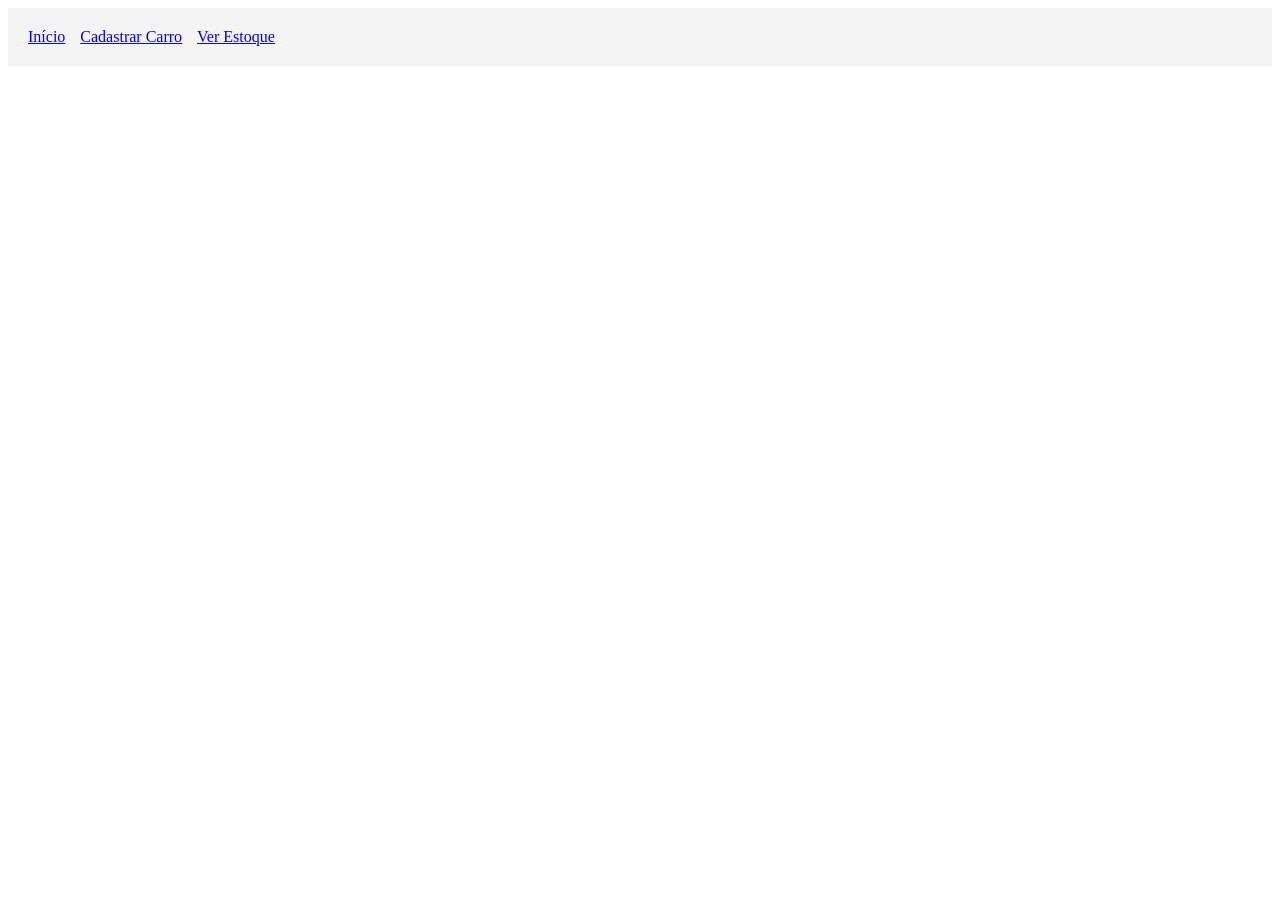
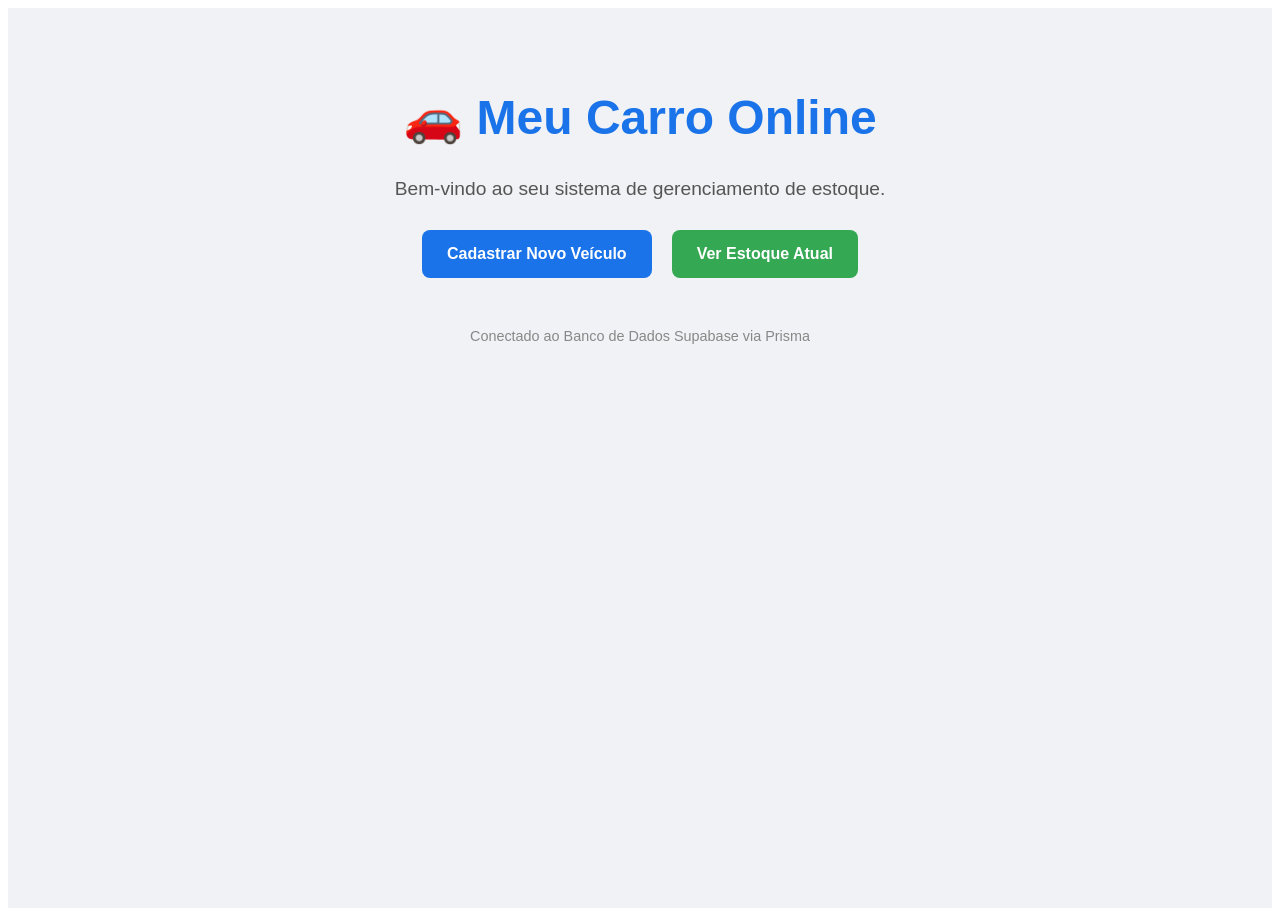
Before and after one commit to pixelupmrk/meucarroOnline, a Next.js app: page / in a window 1280 px wide. Before the commit the page ends 800 px from the top, so only its background shows below. Built offline with nearby package versions, Linux system fonts and the light colour scheme.

Commit message:
Rename RootLayout to Home and update layout

```diff
--- a/src/app/page.js
+++ b/src/app/page.js
@@ -1,14 +1,44 @@
-export default function RootLayout({ children }) {
+export default function Home() {
   return (
-    <html lang="pt-br">
-      <body>
-        <nav style={{ padding: '20px', background: '#f4f4f4', marginBottom: '20px', display: 'flex', gap: '15px' }}>
-          <a href="/">Início</a>
-          <a href="/cadastro">Cadastrar Carro</a>
-          <a href="/lista">Ver Estoque</a>
-        </nav>
-        {children}
-      </body>
-    </html>
+    <div style={{
+      fontFamily: 'sans-serif',
+      padding: '50px',
+      textAlign: 'center',
+      backgroundColor: '#f0f2f5',
+      minHeight: '100vh'
+    }}>
+      <h1 style={{ color: '#1a73e8', fontSize: '3rem' }}>🚗 Meu Carro Online</h1>
+      <p style={{ fontSize: '1.2rem', color: '#555' }}>
+        Bem-vindo ao seu sistema de gerenciamento de estoque.
+      </p>
+
+      <div style={{ marginTop: '30px', display: 'flex', justifyContent: 'center', gap: '20px' }}>
+        <a href="/cadastro" style={{
+          padding: '15px 25px',
+          backgroundColor: '#1a73e8',
+          color: 'white',
+          textDecoration: 'none',
+          borderRadius: '8px',
+          fontWeight: 'bold'
+        }}>
+          Cadastrar Novo Veículo
+        </a>
+
+        <a href="/lista" style={{
+          padding: '15px 25px',
+          backgroundColor: '#34a853',
+          color: 'white',
+          textDecoration: 'none',
+          borderRadius: '8px',
+          fontWeight: 'bold'
+        }}>
+          Ver Estoque Atual
+        </a>
+      </div>
+
+      <footer style={{ marginTop: '50px', color: '#888', fontSize: '0.9rem' }}>
+        Conectado ao Banco de Dados Supabase via Prisma
+      </footer>
+    </div>
   )
 }
```
